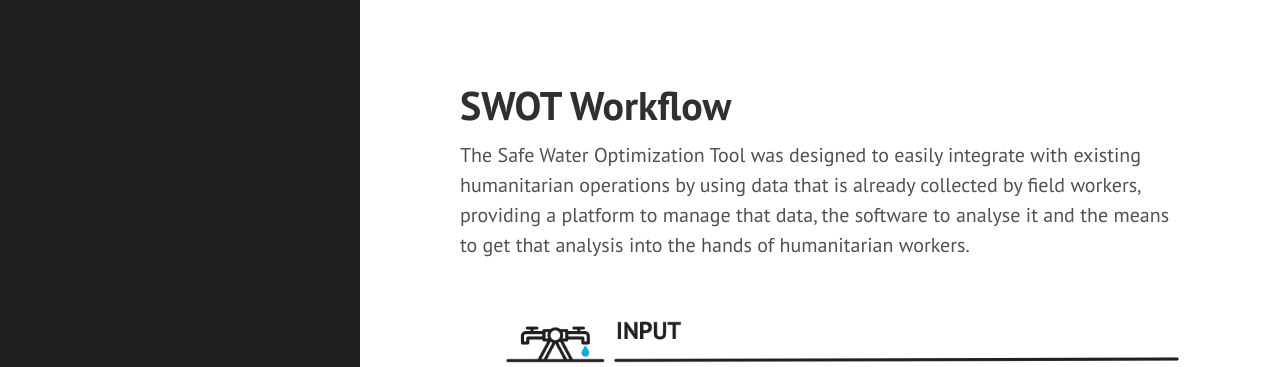
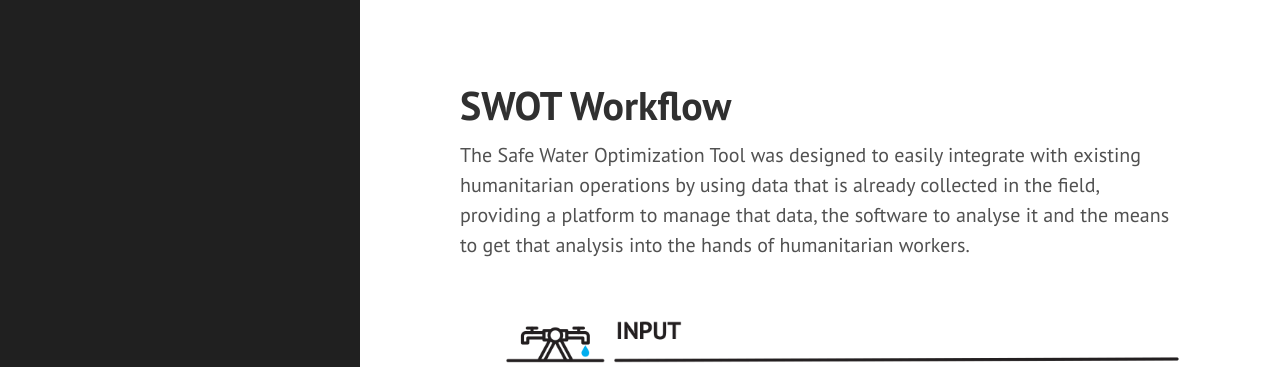
Before and after one commit to safeh2o/swot-infopage, a Jekyll site: the page built from workflow.md, in a window 1280 px wide and 900 px high. Shown: the top 367 px of the window. Built offline with Jekyll 4.4.1, drawn with Linux system fonts in a browser that asks for light colours; Markdown is read by kramdown in place of the engine named in the settings.

Commit message:
Update workflow.md

```diff
--- a/workflow.md
+++ b/workflow.md
@@ -3,7 +3,7 @@
 title: SWOT Workflow
 ---
 
-The Safe Water Optimization Tool was designed to easily integrate with existing humanitarian operations by using data that is already collected by field workers, providing a platform to manage that data, the software to analyse it and the means to get that analysis into the hands of humanitarian workers.
+The Safe Water Optimization Tool was designed to easily integrate with existing humanitarian operations by using data that is already collected in the field, providing a platform to manage that data, the software to analyse it and the means to get that analysis into the hands of humanitarian workers.
 <br>
 <br>
 <div>
```
